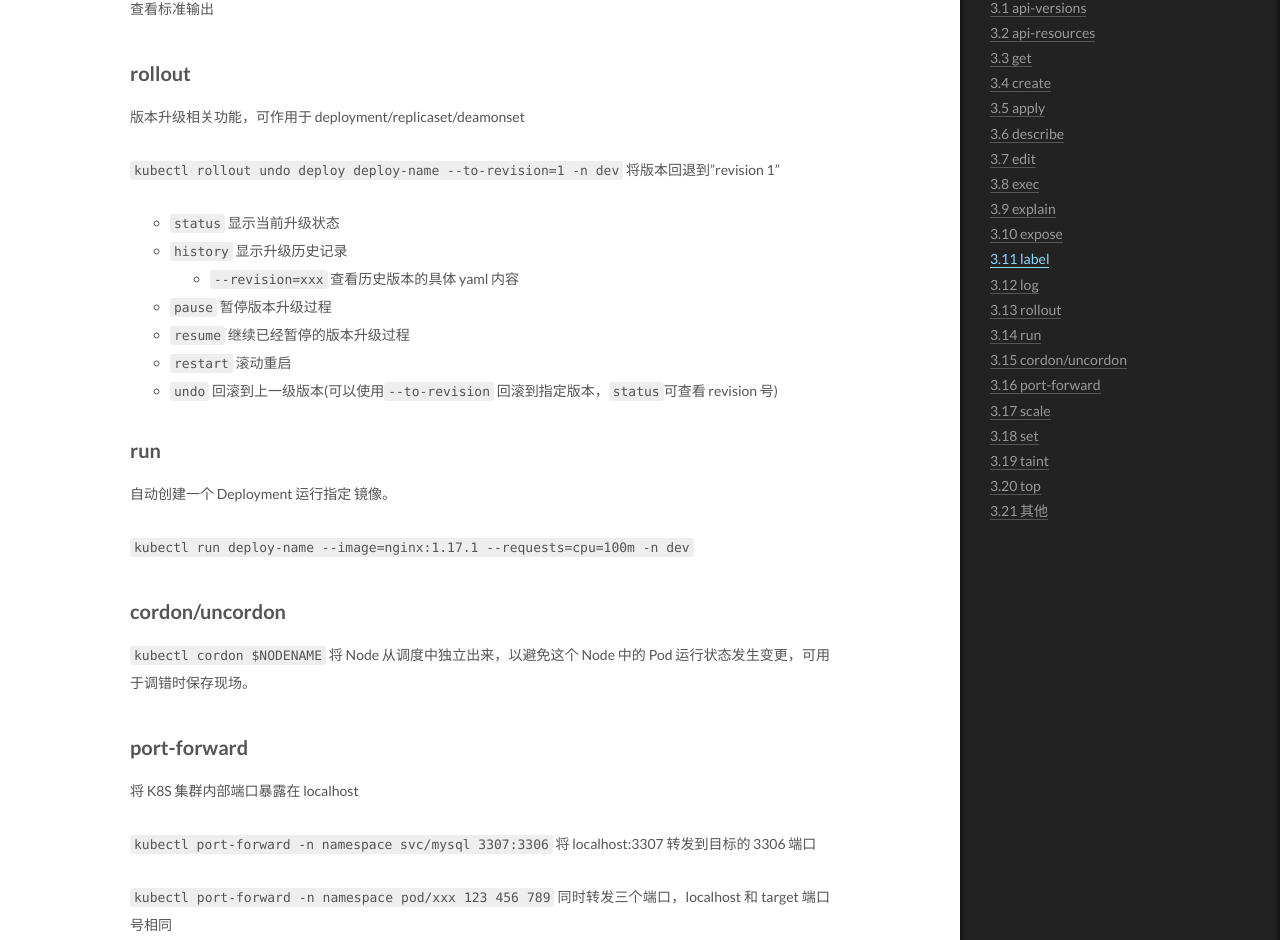
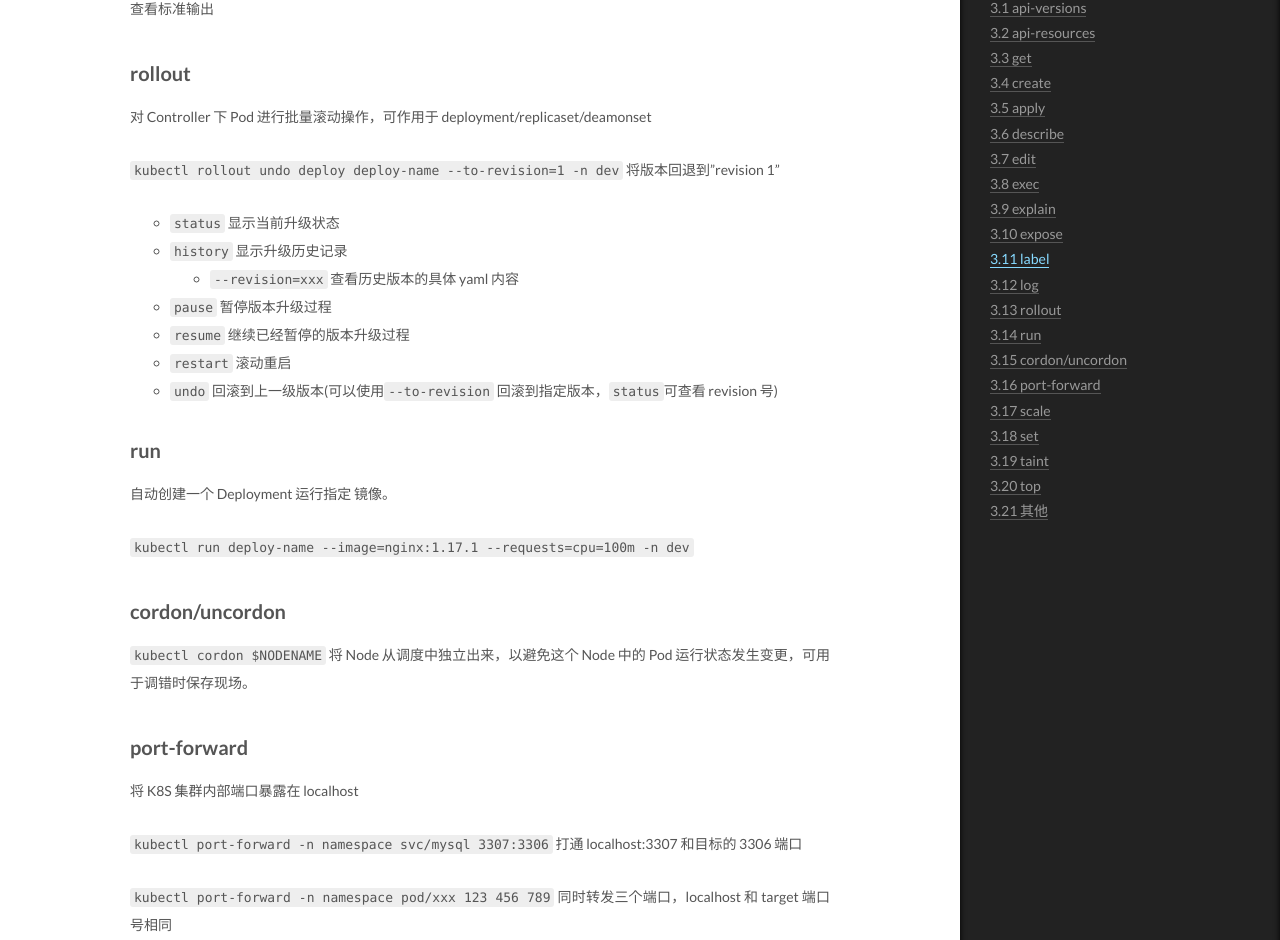
Before and after one commit to CodeHunter2006/CodeHunter2006.github.io, a Jekyll site: the page built from _posts/2021-10-10-Kubernetes_Command.md, in a window 1280 px wide and 1400 px high, scrolled down 4483 px. Shown: the part 150-1090 px from the top of the window. Built offline with Jekyll 4.4.1, drawn with Linux system fonts in a browser that asks for light colours.

Commit message:
doc: add content

```diff
--- a/_posts/2021-10-10-Kubernetes_Command.md
+++ b/_posts/2021-10-10-Kubernetes_Command.md
@@ -170,7 +170,7 @@ tags: Docker K8S HighConcurrency
 
 ## rollout
 
-版本升级相关功能，可作用于 deployment/replicaset/deamonset
+对 Controller 下 Pod 进行批量滚动操作，可作用于 deployment/replicaset/deamonset
 
 `kubectl rollout undo deploy deploy-name --to-revision=1 -n dev`
 将版本回退到"revision 1"
@@ -206,7 +206,7 @@ tags: Docker K8S HighConcurrency
 将 K8S 集群内部端口暴露在 localhost
 
 `kubectl port-forward -n namespace svc/mysql 3307:3306`
-将 localhost:3307 转发到目标的 3306 端口
+打通 localhost:3307 和目标的 3306 端口
 
 `kubectl port-forward -n namespace pod/xxx 123 456 789`
 同时转发三个端口，localhost 和 target 端口号相同
```
Also changed, not shown: _posts/2021-10-08-Kubernetes_Concepts.md (+7 -0 lines).
